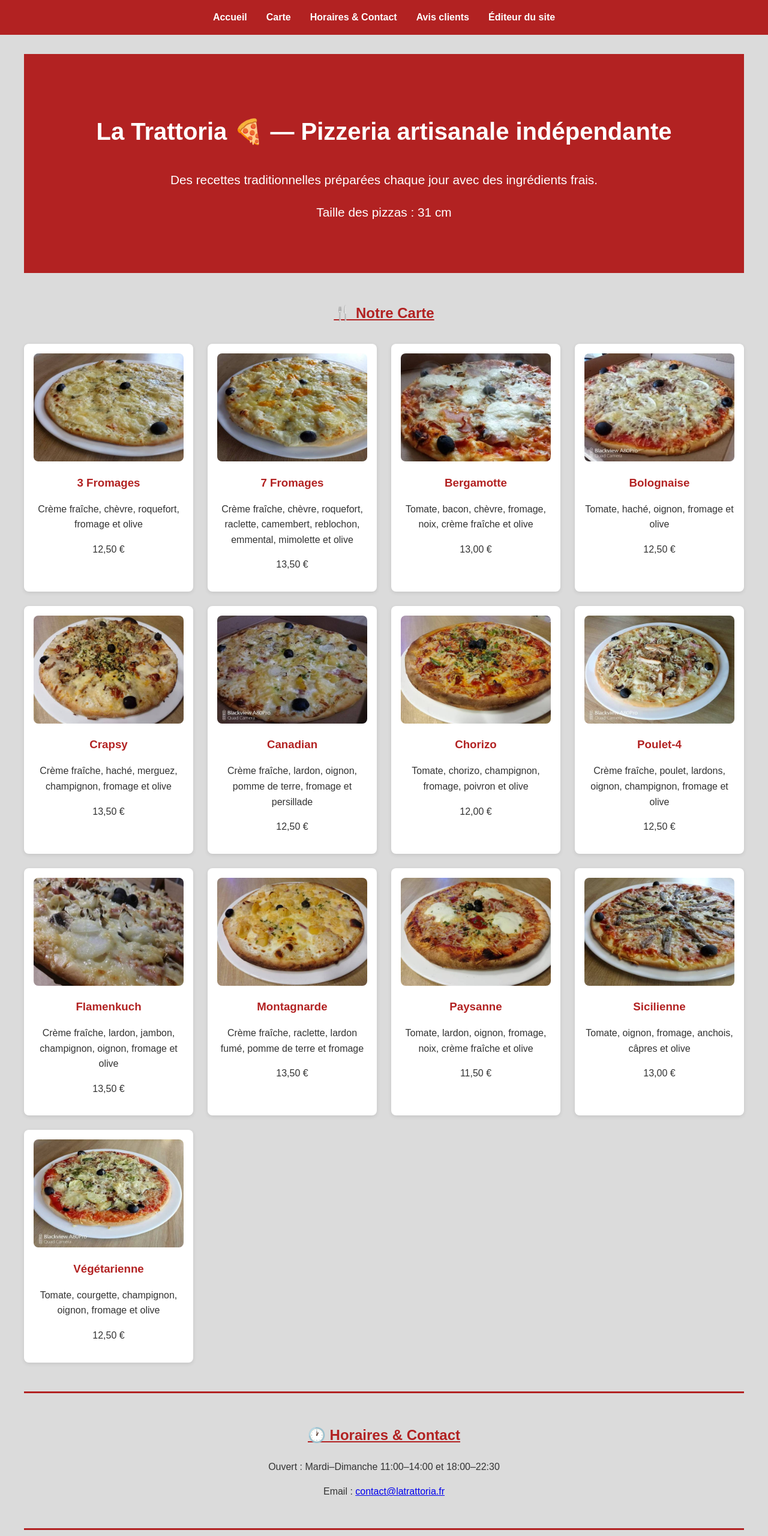
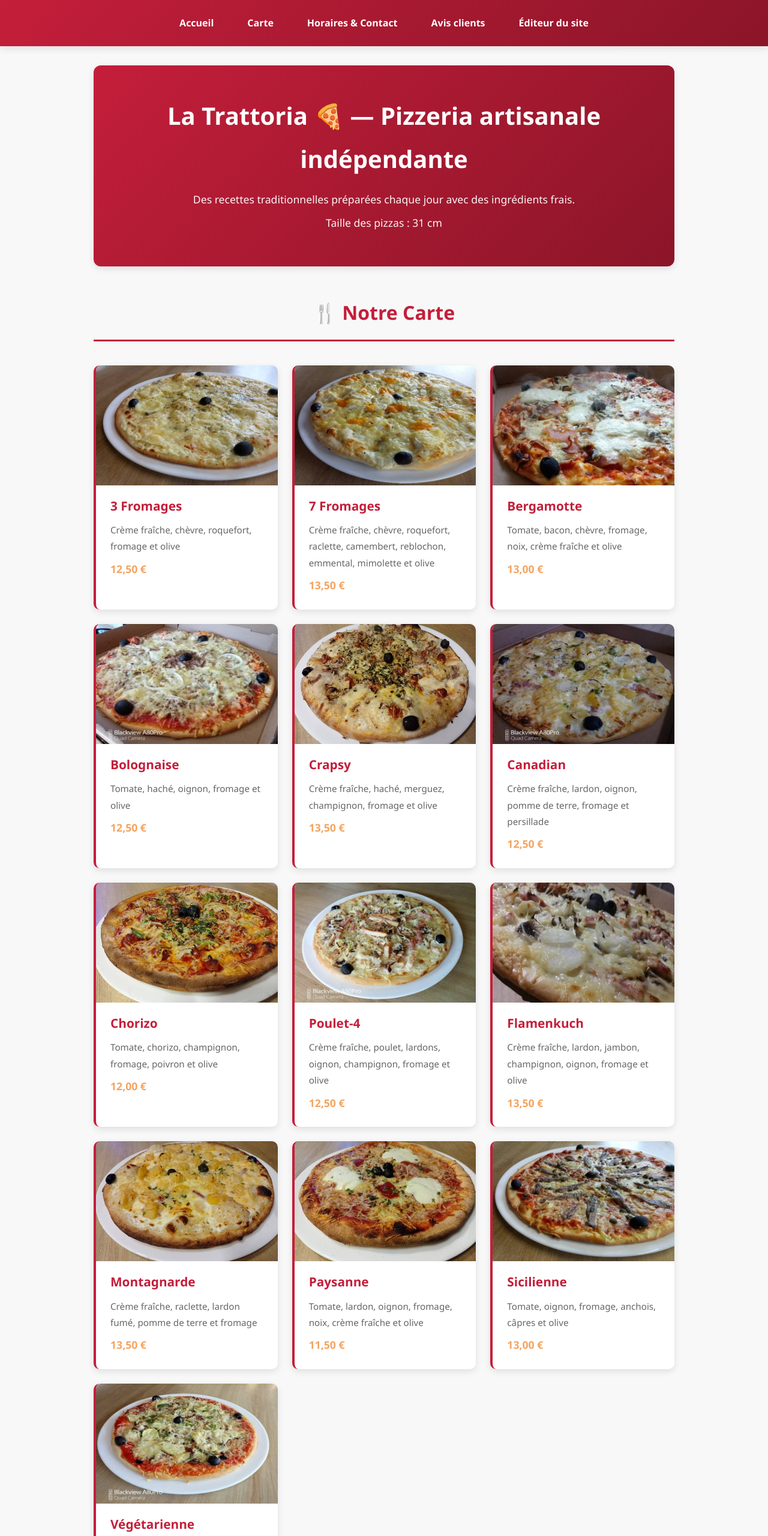
Before and after one commit to marie-btst/projet-devweb, a plain HTML site: page index.html in a window 1280 px wide. Shown: the top 2560 px of the page at 60% size. Drawn offline with Linux system fonts and the light colour scheme.

Commit message:
Add files via upload

```diff
--- a/index.html
+++ b/index.html
@@ -10,7 +10,7 @@
 
 <header class="site-header">
   <nav>
-    <ul class="nav-list">
+    <ul>
       <li><a href="#hero">Accueil</a></li>
       <li><a href="#menu">Carte</a></li>
       <li><a href="#infos">Horaires & Contact</a></li>
@@ -25,8 +25,7 @@
   <section id="hero" class="hero">
     <h1>La Trattoria 🍕 — Pizzeria artisanale indépendante</h1>
     <p>Des recettes traditionnelles préparées chaque jour avec des ingrédients frais.</p>
-	<p>Taille des pizzas : 31 cm</p>
-
+    <p>Taille des pizzas : 31 cm</p>
   </section>
 
   <section id="menu" class="menu">
@@ -129,20 +128,20 @@
 
   <section id="infos">
     <h2>🕐 Horaires & Contact</h2>
-    <p>Ouvert : Mardi–Dimanche 11:00–14:00 et 18:00–22:30</p>
-    <p>Email : <a href="mailto:contact@latrattoria.fr">contact@latrattoria.fr</a></p>
+    <p><strong>Ouvert :</strong> Mardi–Dimanche 11:00–14:00 et 18:00–22:30</p>
+    <p><strong>Email :</strong> <a href="mailto:contact@latrattoria.fr">contact@latrattoria.fr</a></p>
   </section>
 
   <section id="avis">
     <h2>⭐ Avis clients</h2>
     <blockquote>
-      <p>★★★★★ "Les meilleurs pizzas de ce côté de Toulouse ! Cela fait des années que je vais chez cet artisan de talent ! Un super rapport qualité prix. Un grand choix de pizza à petit prix" — Imane G.</p>
+      <p>★★★★★ "Les meilleurs pizzas de ce côté de Toulouse ! Cela fait des années que je vais chez cet artisan de talent ! Un super rapport qualité prix. Un grand choix de pizza à petit prix" — <strong>Imane G.</strong></p>
     </blockquote>
     <blockquote>
-      <p>★★★★★ "Les pizzas sont très bonnes et bien garnies. On est super bien accueilli et le patron est très sympathique ! Je recommande +++" — Marie B.</p>
+      <p>★★★★★ "Les pizzas sont très bonnes et bien garnies. On est super bien accueilli et le patron est très sympathique ! Je recommande +++" — <strong>Marie B.</strong></p>
     </blockquote>
     <blockquote>
-      <p>★★★★★ "Le chef est très sympa et accueillant, je ne peux que recommander !" — Julien S.</p>
+      <p>★★★★★ "Le chef est très sympa et accueillant, je ne peux que recommander !" — <strong>Julien S.</strong></p>
     </blockquote>
   </section>
 
@@ -150,14 +149,14 @@
     <h2>📝 Éditeur du site</h2>
     <p>La Trattoria — Pizzeria artisanale à emporter</p>
     <p>24 rue des Carmes, 31000 Toulouse</p>
-    <p>Téléphone : 06 00 00 00 00</p>
-    <p>Email : contact@latrattoria.fr</p>
-    <p>Statut juridique : Entreprise individuelle</p>
-    <p>Numéro SIRET : 999 888 777 00011</p>
-    <p>Responsable de la publication : M. Marco Rossi</p>
+    <p><strong>Téléphone :</strong> 06 00 00 00 00</p>
+    <p><strong>Email :</strong> <a href="mailto:contact@latrattoria.fr">contact@latrattoria.fr</a></p>
+    <p><strong>Statut juridique :</strong> Entreprise individuelle</p>
+    <p><strong>Numéro SIRET :</strong> 999 888 777 00011</p>
+    <p><strong>Responsable de la publication :</strong> M. Marco Rossi</p>
   </section>
 
 </main>
 
 </body>
-</html>
+</html
--- a/style.css
+++ b/style.css
@@ -1,135 +1,318 @@
-/* Style global */
+/* Variables de couleur */
+:root {
+  --color-primary: #c41e3a;
+  --color-primary-dark: #8b1528;
+  --color-accent: #f4a460;
+  --color-light: #f8f8f8;
+  --color-dark: #2c2c2c;
+  --color-border: #e0e0e0;
+  --shadow: 0 4px 12px rgba(0, 0, 0, 0.1);
+  --shadow-hover: 0 8px 20px rgba(0, 0, 0, 0.15);
+}
+
+/* Réinitialisation et styles globaux */
+* {
+  margin: 0;
+  padding: 0;
+  box-sizing: border-box;
+}
+
+html {
+  scroll-behavior: smooth;
+}
+
 body {
-  font-family: Arial, sans-serif;
-  margin: 0;
-  background-color: #dbdbdb;
-  color: #333;
-  line-height: 1.6;
+  font-family: 'Segoe UI', Tahoma, Geneva, Verdana, sans-serif;
+  background-color: var(--color-light);
+  color: var(--color-dark);
+  line-height: 1.8;
 }
 
 /* En-tête et navigation */
 .site-header {
-  background-color: #b22222;
+  background: linear-gradient(135deg, var(--color-primary) 0%, var(--color-primary-dark) 100%);
   color: white;
   padding: 1rem 0;
+  position: sticky;
+  top: 0;
+  z-index: 100;
+  box-shadow: var(--shadow);
 }
 
-.nav-list {
+nav ul {
   list-style: none;
   display: flex;
+  flex-wrap: wrap;
   justify-content: center;
-  gap: 2rem;
-  margin: 0;
-  padding: 0;
+  gap: 1.5rem;
+  padding: 0.5rem;
 }
 
-.nav-list a {
+nav a {
   color: white;
   text-decoration: none;
-  font-weight: bold;
+  font-weight: 600;
+  font-size: 1rem;
+  transition: all 0.3s ease;
+  padding: 0.5rem 1rem;
+  border-radius: 4px;
 }
 
-.nav-list a:hover {
-  text-decoration: underline;
+nav a:hover {
+  background-color: var(--color-accent);
+  color: var(--color-dark);
 }
 
 /* Section principale */
 main {
+  max-width: 1000px;
+  margin: 0 auto;
   padding: 2rem 1rem;
-  max-width: 1200px;
-  margin: auto;
 }
 
-/* Hero */
+/* Section hero */
 .hero {
   text-align: center;
-  background: url("images/pizza-bg.jpg") center/cover no-repeat;
+  background: linear-gradient(135deg, var(--color-primary) 0%, var(--color-primary-dark) 100%);
   color: white;
-  padding: 4rem 1rem;
-  background-color: #b22222;
-  font-size: 1.3rem;
+  padding: 3rem 2rem;
+  border-radius: 12px;
+  margin-bottom: 3rem;
+  box-shadow: var(--shadow);
 }
 
 .hero h1 {
   font-size: 2.5rem;
-  margin-bottom: 2rem;
+  margin-bottom: 1rem;
+  font-weight: 700;
 }
 
-/* Carte des pizzas */
+.hero p {
+  font-size: 1.1rem;
+  margin: 0.5rem 0;
+  opacity: 0.95;
+}
+
+/* Section menu */
 .menu {
-  margin-top: 3rem;
+  margin-bottom: 3rem;
 }
 
 .menu h2 {
   text-align: center;
-  margin-bottom: 2rem;
-  color: #b22222;
-  text-decoration: underline;
+  margin-bottom: 2.5rem;
+  color: var(--color-primary);
+  font-size: 2rem;
+  border-bottom: 3px solid var(--color-primary);
+  padding-bottom: 1rem;
 }
 
 .menu-grid {
   display: grid;
-  grid-template-columns: repeat(auto-fit, minmax(250px, 1fr));
+  grid-template-columns: repeat(auto-fit, minmax(280px, 1fr));
   gap: 1.5rem;
+  margin-bottom: 2rem;
 }
 
 .menu-item {
   background: white;
-  border-radius: 8px;
-  box-shadow: 0 2px 6px rgba(0,0,0,0.1);
-  padding: 1rem;
-  text-align: center;
+  border-radius: 10px;
+  box-shadow: var(--shadow);
+  overflow: hidden;
+  transition: all 0.3s ease;
+  border-left: 4px solid var(--color-primary);
+}
+
+.menu-item:hover {
+  box-shadow: var(--shadow-hover);
+  transform: translateY(-5px);
 }
 
 .menu-item img {
   width: 100%;
-  height: 180px;
+  height: 200px;
   object-fit: cover;
-  border-radius: 8px;
+  display: block;
 }
 
 .menu-item h3 {
-  color: #b22222;
-  margin: 0.8rem 0 0.3rem;
+  color: var(--color-primary);
+  margin: 1rem 1.5rem 0.5rem;
+  font-size: 1.3rem;
 }
 
-/* Horaires & contact */
+.menu-item p {
+  color: #666;
+  margin: 0.5rem 1.5rem;
+  font-size: 0.95rem;
+}
+
+.menu-item p:last-child {
+  font-weight: 700;
+  color: var(--color-accent);
+  font-size: 1.1rem;
+  margin-bottom: 1.5rem;
+}
+
+/* Section infos */
+#infos, #avis, #editeur {
+  margin-bottom: 3rem;
+  padding: 2rem;
+  background: white;
+  border-radius: 10px;
+  box-shadow: var(--shadow);
+  border-left: 4px solid var(--color-primary);
+}
+
+#infos h2, #avis h2, #editeur h2 {
+  color: var(--color-primary);
+  font-size: 1.8rem;
+  margin-bottom: 1.5rem;
+  border-bottom: 2px solid var(--color-primary);
+  padding-bottom: 0.5rem;
+}
+
 #infos {
-  margin-top: 3rem;
-  border-top: 3px solid #b22222;
-  padding-top: 2rem;
   text-align: center;
 }
 
-#infos h2 {
-  color: #b22222;
+#infos p {
+  margin: 1rem 0;
+  font-size: 1.1rem;
+}
 
+#infos a {
+  color: var(--color-primary);
+  text-decoration: none;
+  font-weight: 600;
+  transition: color 0.3s ease;
+}
+
+#infos a:hover {
+  color: var(--color-accent);
   text-decoration: underline;
 }
 
-/* Avis clients */
+/* Section avis */
 #avis {
-  margin-top: 3rem;
-  border-top: 3px solid #b22222;
-  padding-top: 2rem;
+  background-color: #fafafa;
 }
 
-#avis h2 {
-  text-align: center;
-  color: #b22222;
-  text-decoration: underline;
+blockquote {
+  border-left: 4px solid var(--color-accent);
+  padding-left: 1.5rem;
+  margin: 1.5rem 0;
+  font-style: italic;
+  color: #555;
+  background-color: white;
+  padding: 1rem 1rem 1rem 1.5rem;
+  border-radius: 6px;
+  transition: all 0.3s ease;
 }
 
-/* Éditeur du site */
+blockquote:hover {
+  background-color: var(--color-light);
+}
+
+blockquote p {
+  margin: 0;
+}
+
+/* Section éditeur */
 #editeur {
-  margin-top: 3rem;
-  padding: 2rem;
-  border-top: 3px solid #b22222;
-  border-radius: 6px;
   text-align: center;
 }
 
-#editeur h2 {
-  color: #b22222;
-  text-decoration: underline;
+#editeur p {
+  margin: 0.8rem 0;
+  font-size: 1rem;
 }
+
+#editeur p:first-of-type {
+  font-weight: 700;
+  font-size: 1.2rem;
+  color: var(--color-primary);
+  margin-bottom: 1rem;
+}
+
+/* Responsive */
+@media (max-width: 768px) {
+  .hero h1 {
+    font-size: 1.8rem;
+  }
+
+  .hero {
+    padding: 2rem 1rem;
+  }
+
+  nav ul {
+    gap: 0.8rem;
+    justify-content: space-around;
+  }
+
+  nav a {
+    font-size: 0.9rem;
+    padding: 0.4rem 0.8rem;
+  }
+
+  .menu h2, #infos h2, #avis h2, #editeur h2 {
+    font-size: 1.4rem;
+  }
+
+  main {
+    padding: 1rem 0.5rem;
+  }
+
+  #infos, #avis, #editeur {
+    padding: 1.5rem 1rem;
+  }
+
+  .menu-grid {
+    grid-template-columns: 1fr;
+  }
+}
+
+@media (max-width: 480px) {
+  .hero h1 {
+    font-size: 1.5rem;
+  }
+
+  .hero p {
+    font-size: 1rem;
+  }
+
+  nav ul {
+    flex-direction: column;
+    gap: 0.5rem;
+  }
+
+  nav a {
+    display: block;
+    padding: 0.6rem;
+  }
+
+  .menu-item h3 {
+    font-size: 1.1rem;
+  }
+
+  blockquote {
+    padding-left: 1rem;
+    font-size: 0.95rem;
+  }
+}
+
+/* Accessibilité */
+@media (prefers-reduced-motion: reduce) {
+  * {
+    animation-duration: 0.01ms !important;
+    animation-iteration-count: 1 !important;
+    transition-duration: 0.01ms !important;
+  }
+}
+
+/* Focus visible pour accessibilité clavier */
+a:focus-visible {
+  outline: 2px solid var(--color-accent);
+  outline-offset: 2px;
+  border-radius: 4px;
+}
```
